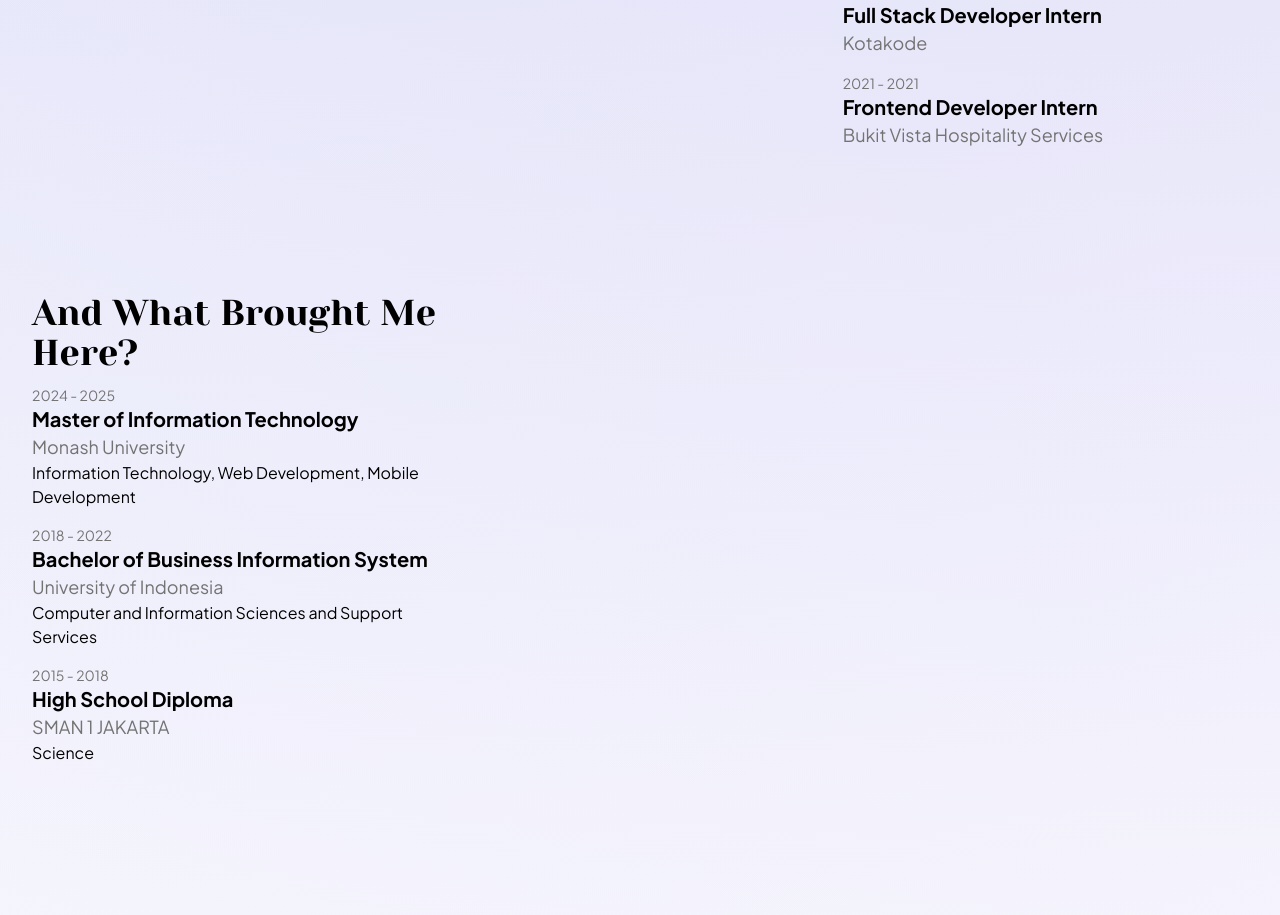
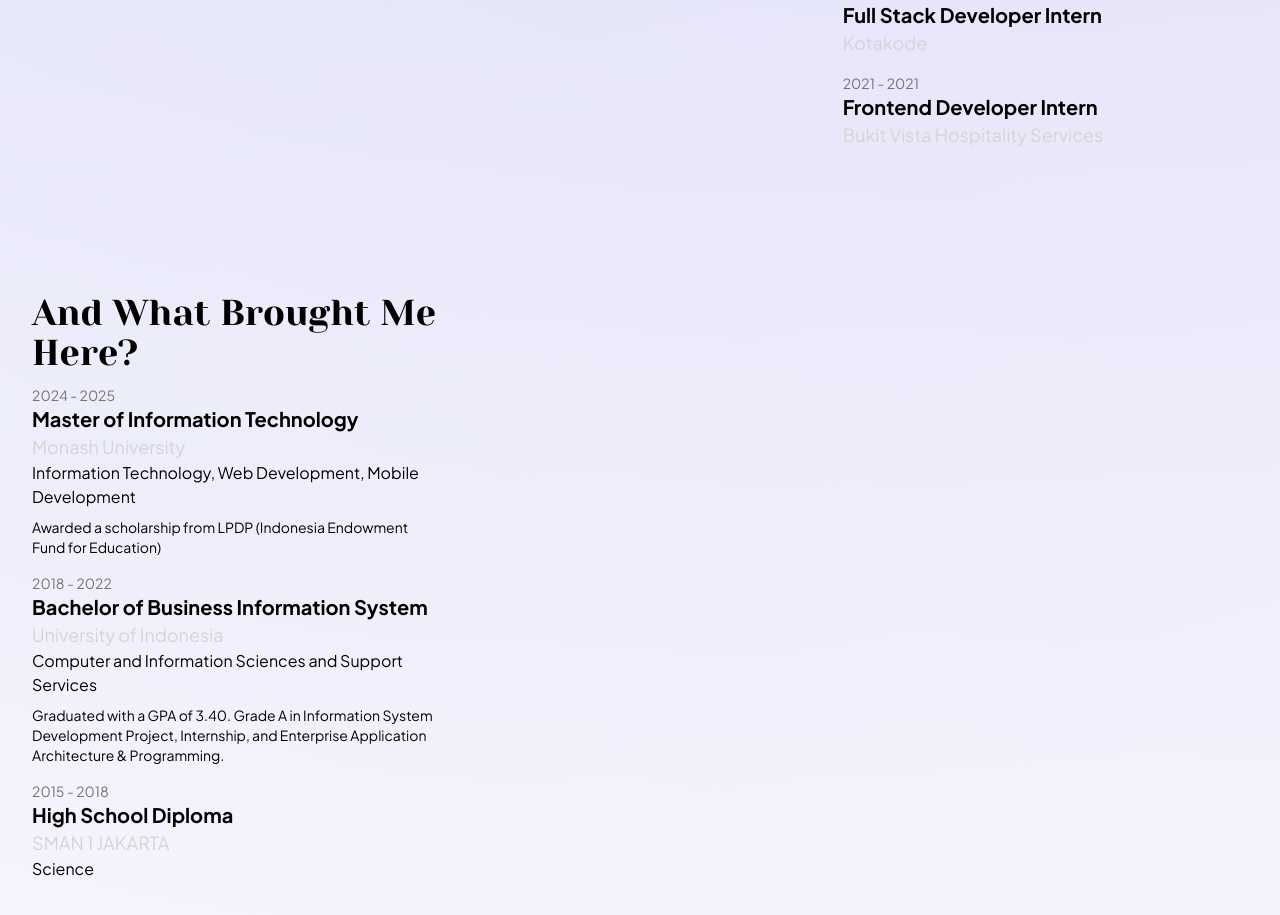
Before and after one commit to FarizioKautsar/profile-website, a Next.js app: page / in a window 1280 px wide. Shown: the part 3163-4078 px from the top of the page. Built offline with nearby package versions, Linux system fonts and the light colour scheme.

Commit message:
More educations

```diff
--- a/src/components/EducationCard.tsx
+++ b/src/components/EducationCard.tsx
@@ -30,8 +30,13 @@ export default function EducationCard({
           : ""}
       </p>
       <p className="text-xl font-bold">{education.degree}</p>
-      <p className="text-lg text-neutral-500">{education.name}</p>
+      <p className="text-lg text-neutral-300">{education.name}</p>
       <p>{education.fieldOfStudy}</p>
+      {
+        education.educationDescription && (
+          <p className="text-sm mt-2">{education.educationDescription}</p>
+        )
+      }
       {/* <Modal
         isOpen={isHovering}
         onClose={() => setIsHovering(false)}
--- a/src/components/JobCard.tsx
+++ b/src/components/JobCard.tsx
@@ -31,7 +31,7 @@ export default function JobCard({
           : ""}
       </p>
       <p className="text-xl font-bold">{jobExperience.jobTitle}</p>
-      <p className="text-lg text-neutral-500">{jobExperience.companyName}</p>
+      <p className="text-lg text-neutral-300">{jobExperience.companyName}</p>
       <Modal
         isOpen={isHovering}
         onClose={() => setIsHovering(false)}
--- a/src/data/educations.ts
+++ b/src/data/educations.ts
@@ -5,12 +5,14 @@ const educations: Education[] = [
     name: "Monash University",
     degree: "Master of Information Technology",
     fieldOfStudy: "Information Technology, Web Development, Mobile Development",
+    educationDescription: "Awarded a scholarship from LPDP (Indonesia Endowment Fund for Education)",
     startDate: new Date("2024-03-01"),
     endDate: new Date("2025-12-31"),
   },
   {
     name: "University of Indonesia",
     degree: "Bachelor of Business Information System",
+    educationDescription: "Graduated with a GPA of 3.40. Grade A in Information System Development Project, Internship, and Enterprise Application Architecture & Programming.",
     fieldOfStudy: "Computer and Information Sciences and Support Services",
     startDate: new Date("2018-01-01"),
     endDate: new Date("2022-12-31"),
--- a/src/types.ts
+++ b/src/types.ts
@@ -24,6 +24,7 @@ export type JobExperience = {
 export type Education = {
   name: string;                // The name of the school
   degree: string;              // The degree obtained
+  educationDescription?: string;
   fieldOfStudy: string;        // The field of study
   startDate: Date;             // The start date of the education period
   endDate: Date;               // The end date of the education period
```
